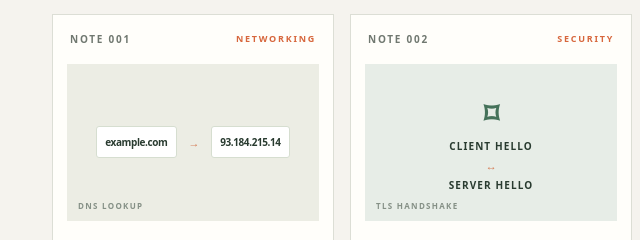
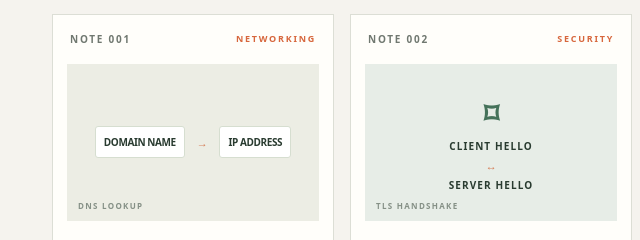
Before and after one commit to Daniil-GR/temp, a plain HTML site: page site/index.html in a window 1280 px wide. Shown: the part 1160-1400 px from the top of the page, 0-640 px from the left. Drawn offline with Linux system fonts and the light colour scheme.

Commit message:
Keep DNS illustration factual and address-neutral

```diff
--- a/site/index.html
+++ b/site/index.html
@@ -60,7 +60,7 @@
         <div class="article-grid" id="article-grid">
           <article class="article-card" data-search="dns domains resolver records ttl cache authoritative a aaaa cname">
             <span class="card-index">NOTE 001 <span>NETWORKING</span></span>
-            <div class="card-visual visual-dns" aria-hidden="true"><span>example.com</span><b>→</b><span>93.184.215.14</span><i>DNS LOOKUP</i></div>
+            <div class="card-visual visual-dns" aria-hidden="true"><span>DOMAIN NAME</span><b>→</b><span>IP ADDRESS</span><i>DNS LOOKUP</i></div>
             <div class="card-body"><span class="reading-time">4 MIN READ</span><h3><a href="#dns">What DNS actually does <span aria-hidden="true">↗</span></a></h3><p>How a domain becomes an address, why resolvers cache answers, and what TTL really controls.</p><div class="card-tags"><span>DNS</span><span>TTL</span><span>Resolvers</span></div></div>
           </article>
           <article class="article-card" data-search="tls https ssl certificate handshake encryption trust sni tls certificate chain">
```
